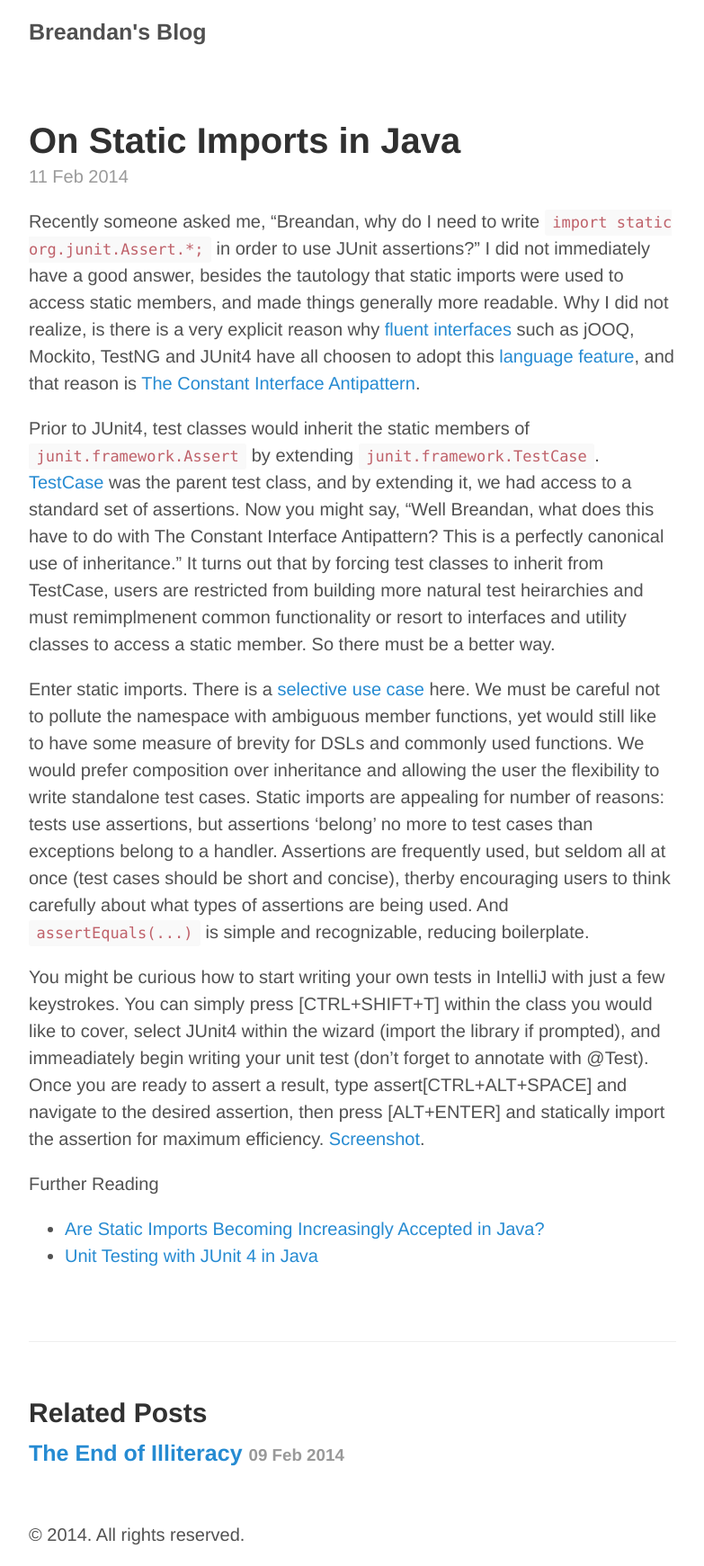
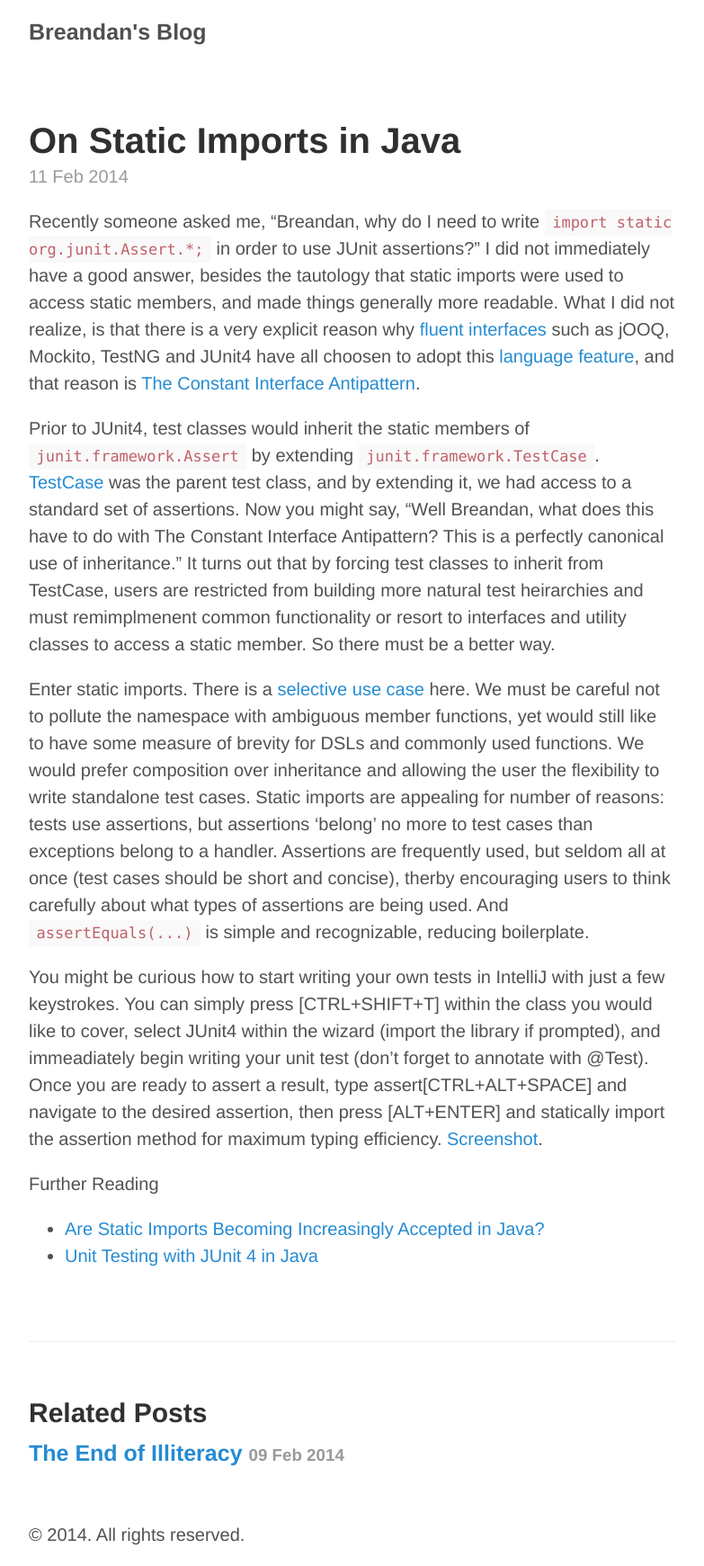
Before and after one commit to breandan/breandan.github.io, a Jekyll site: the page built from _posts/2014-02-11-on-static-imports-in-java.md, in a window 1280 px wide. Shown: the whole page at 90% size, without its empty margins (248-1031 px from the left). Built offline with Jekyll 4.4.1, drawn with Linux system fonts in a browser that asks for light colours; Markdown is read by kramdown in place of the engine named in the settings.

Commit message:
fix typo, clarity

````diff
--- a/_posts/2014-02-11-on-static-imports-in-java.md
+++ b/_posts/2014-02-11-on-static-imports-in-java.md
@@ -3,13 +3,13 @@ layout: post
 title: On Static Imports in Java
 ---
 
-Recently someone asked me, "Breandan, why do I need to write ```import static org.junit.Assert.*;``` in order to use JUnit assertions?" I did not immediately have a good answer, besides the tautology that static imports were used to access static members, and made things generally more readable. Why I did not realize, is there is a very explicit reason why [fluent interfaces](http://en.wikipedia.org/wiki/Fluent_interface#Java) such as jOOQ, Mockito, TestNG and JUnit4 have all choosen to adopt this [language feature](https://www.jcp.org/aboutJava/communityprocess/review/jsr201/), and that reason is [The Constant Interface Antipattern](http://books.google.com/books?id=ka2VUBqHiWkC&pg=PA98&lpg=PA98&dq=Constant+Interface+Antipattern+effective+java&source=bl&ots=yYLmKlrZP2&sig=ilYBLq82LEMiWXijRBlcVNyqTK4&hl=en&sa=X&ei=tbVIU8vqB-fn2wW3voHIBA&ved=0CEcQ6AEwAw#v=onepage&q=Constant%20Interface%20Antipattern%20effective%20java&f=false).
+Recently someone asked me, "Breandan, why do I need to write ```import static org.junit.Assert.*;``` in order to use JUnit assertions?" I did not immediately have a good answer, besides the tautology that static imports were used to access static members, and made things generally more readable. What I did not realize, is that there is a very explicit reason why [fluent interfaces](http://en.wikipedia.org/wiki/Fluent_interface#Java) such as jOOQ, Mockito, TestNG and JUnit4 have all choosen to adopt this [language feature](https://www.jcp.org/aboutJava/communityprocess/review/jsr201/), and that reason is [The Constant Interface Antipattern](http://books.google.com/books?id=ka2VUBqHiWkC&pg=PA98&lpg=PA98&dq=Constant+Interface+Antipattern+effective+java&source=bl&ots=yYLmKlrZP2&sig=ilYBLq82LEMiWXijRBlcVNyqTK4&hl=en&sa=X&ei=tbVIU8vqB-fn2wW3voHIBA&ved=0CEcQ6AEwAw#v=onepage&q=Constant%20Interface%20Antipattern%20effective%20java&f=false).
 
 Prior to JUnit4, test classes would inherit the static members of ```junit.framework.Assert``` by extending ```junit.framework.TestCase```. [TestCase](http://junit.sourceforge.net/junit3.8.1/javadoc/junit/framework/TestCase.html#methods_inherited_from_class_junit.framework.Assert) was the parent test class, and by extending it, we had access to a standard set of assertions. Now you might say, "Well Breandan, what does this have to do with The Constant Interface Antipattern? This is a perfectly canonical use of inheritance." It turns out that by forcing test classes to inherit from TestCase, users are restricted from building more natural test heirarchies and must remimplmenent common functionality or resort to interfaces and utility classes to access a static member. So there must be a better way.
 
 Enter static imports. There is a [selective use case](http://docs.oracle.com/javase/1.5.0/docs/guide/language/static-import.html) here. We must be careful not to pollute the namespace with ambiguous member functions, yet would still like to have some measure of brevity for DSLs and commonly used functions. We would prefer composition over inheritance and allowing the user the flexibility to write standalone test cases. Static imports are appealing for number of reasons: tests use assertions, but assertions 'belong' no more to test cases than exceptions belong to a handler. Assertions are frequently used, but seldom all at once (test cases should be short and concise), therby encouraging users to think carefully about what types of assertions are being used. And ```assertEquals(...)``` is simple and recognizable, reducing boilerplate.
 
-You might be curious how to start writing your own tests in IntelliJ with just a few keystrokes. You can simply press [CTRL+SHIFT+T] within the class you would like to cover, select JUnit4 within the wizard (import the library if prompted), and immeadiately begin writing your unit test (don't forget to annotate with @Test). Once you are ready to assert a result, type assert[CTRL+ALT+SPACE] and navigate to the desired assertion, then press [ALT+ENTER] and statically import the assertion for maximum efficiency. [Screenshot](/images/staticImport.gif).
+You might be curious how to start writing your own tests in IntelliJ with just a few keystrokes. You can simply press [CTRL+SHIFT+T] within the class you would like to cover, select JUnit4 within the wizard (import the library if prompted), and immeadiately begin writing your unit test (don't forget to annotate with @Test). Once you are ready to assert a result, type assert[CTRL+ALT+SPACE] and navigate to the desired assertion, then press [ALT+ENTER] and statically import the assertion method for maximum typing efficiency. [Screenshot](/images/staticImport.gif).
 
 Further Reading
 
````
